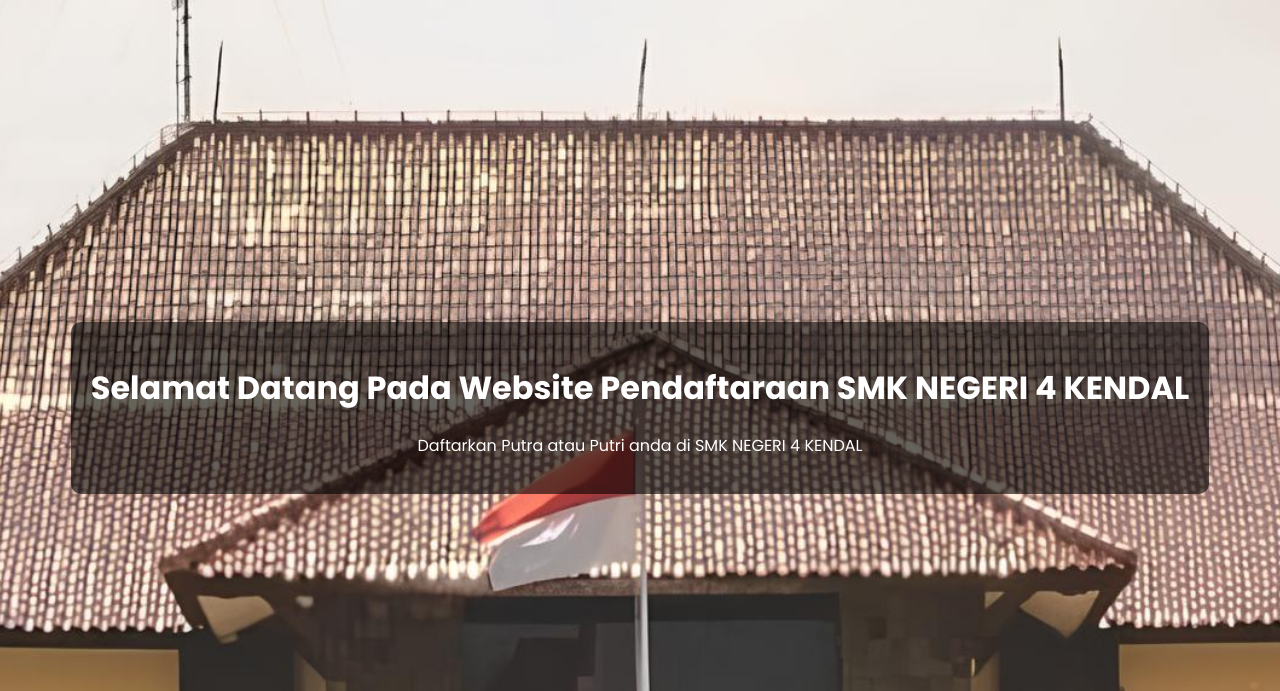
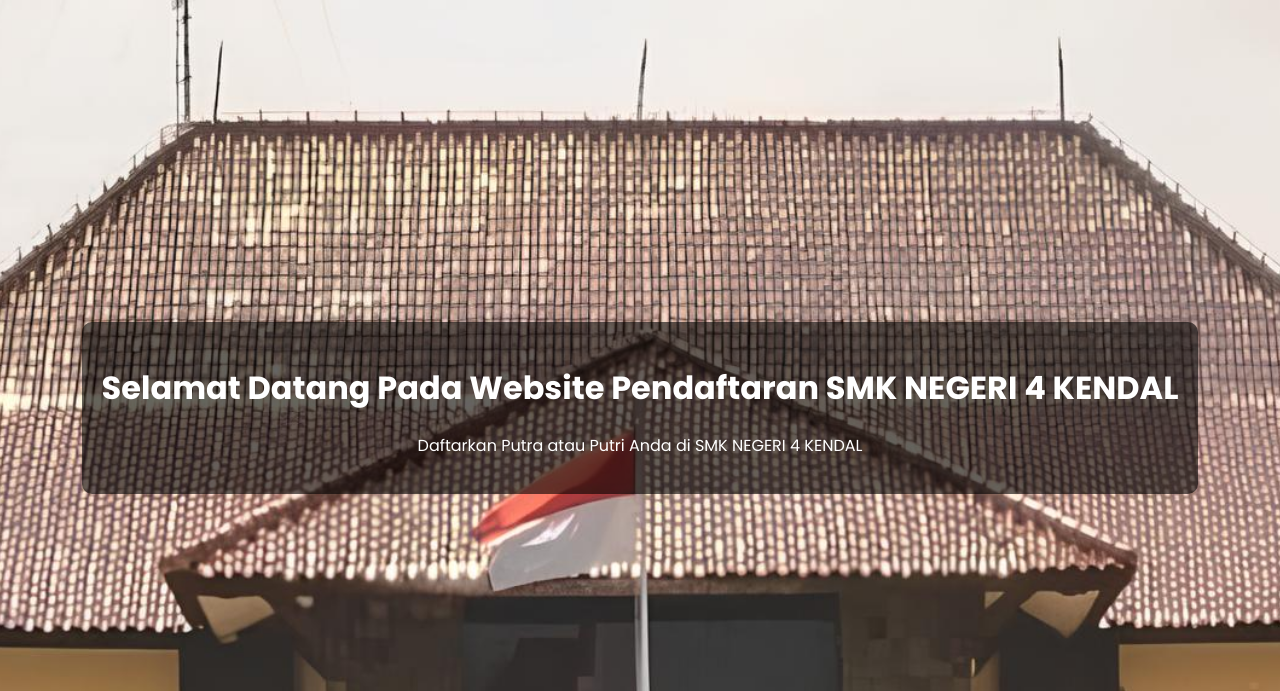
Before and after one commit to cicakbakar-eng/WEBSITE-PENDAFTARAAN, a PHP site: page / in a window 1280 px wide. Shown: the top 691 px of the page. Run offline with PHP 8.4, Linux system fonts and the light colour scheme.

Commit message:
UPDATE V1

```diff
--- /dev/null
+++ b/connect.php
@@ -0,0 +1,5 @@
+<?php
+$conn = mysqli_connect("localhost", "root", "", "pendaftaraan_siswa");
+//var_dump($conn);
+
+?>
--- a/index.html
+++ /dev/null
@@ -1,41 +0,0 @@
-<!DOCTYPE html>
-<html lang="en">
-<head>
-    <meta charset="UTF-8">
-    <meta name="viewport" content="width=device-width, initial-scale=1.0">
-    <link rel="stylesheet" href="stylelandingpage.css">
-    <title>PENDAFTARAAN SISWA BARU.com</title>
-</head>
-<body>
-
-<!--AWAL CODE SAMBUTAN-->
-    <div class="SAMBUTAN">
-        <div class="SAMBUTAN-OVERLAY">
-        <h1>Selamat Datang Pada Website Pendaftaraan SMK NEGERI 4 KENDAL</h1>
-        <p>Daftarkan Putra atau Putri anda di SMK NEGERI 4 KENDAL</p>
-    </div>
-    </div>
-<!--AKHIR CODE SAMBUTAN-->
-<!--AWAL CODE METODE PENDAFTARAAN-->
-<div class="METODE">
-    <div class="METODE-CARD">
-        <h1>Metode Pendaftaran</h1>
-        <div class="METODE-CARD-CONTENT">
-            <div class="METODE-CARD-CONTENT-ITEM">
-                <img src="FOTO/wifi.png" alt="online">
-                <h2>Online</h2>
-                <p>Daftar Online dengan mengisi formulir yang telah disediakan</p>
-                <a href="formpendaftaraan.html"><button class="BUTTON" type="button">DAFTAR ONLINE</button></a>
-            </div>
-            <div class="METODE-CARD-CONTENT-ITEM">
-                <img src="FOTO/LOKASI.png" alt="offline">
-                <h2>Offline</h2>
-                <p>Daftar Offline dengan mendatangi sekolah langsung</p>
-                <a href="https://www.bing.com/maps?&ty=18&q=lokasi%20SMK%20N%204%20KENDAL&ss=ypid.YN7999x8045226034622022099&mb=-6.939324~110.220294~-6.954~110.240378&description=4%20Jl%20Soekarno-Hatta%2051318%20Kendal%20Jawa%20Tengah%C2%B7Sekolah%20kejuruan%20dan%20teknis&cardbg=%2388979C&dt=1741276800000&tt=SMK%20Negeri%204%20Kendal&tsts0=%2526ty%253D18%2526q%253Dlokasi%252520SMK%252520N%2525204%252520KENDAL%2526ss%253Dypid.YN7999x8045226034622022099%2526mb%253D-6.939324~110.220294~-6.954~110.240378%2526description%253D4%252520Jl%252520Soekarno-Hatta%25252051318%252520Kendal%252520Jawa%252520Tengah%2525C2%2525B7Sekolah%252520kejuruan%252520dan%252520teknis%2526cardbg%253D%25252388979C%2526dt%253D1741276800000&tstt0=SMK%20Negeri%204%20Kendal&cp=-6.946662~110.225015&lvl=16&pi=0&ftst=0&ftics=False&v=2&sV=2&form=S00027"><button class="BUTTON" type="button">LOKASI SMK NEGERI 4 KENDAL</button></a>
-            </div>
-        </div>
-    </div>
-</div>
-<!--AKHIR CODE METODE PENDAFATARAN-->
-</body>
-</html>
--- /dev/null
+++ b/index.php
@@ -0,0 +1,39 @@
+<!DOCTYPE html>
+<html lang="en">
+<head>
+    <meta charset="UTF-8">
+    <meta name="viewport" content="width=device-width, initial-scale=1.0">
+    <link rel="stylesheet" href="stylelandingpage.css">
+    <title>PENDAFTARAN SISWA BARU.com</title>
+</head>
+<body>
+
+    <div class="SAMBUTAN">
+        <div class="SAMBUTAN-OVERLAY">
+            <h1>Selamat Datang Pada Website Pendaftaran SMK NEGERI 4 KENDAL</h1>
+            <p>Daftarkan Putra atau Putri Anda di SMK NEGERI 4 KENDAL</p>
+        </div>
+    </div>
+
+    <div class="METODE">
+        <div class="METODE-CARD">
+            <h1>Metode Pendaftaran</h1>
+            <div class="METODE-CARD-CONTENT">
+                <div class="METODE-CARD-CONTENT-ITEM">
+                    <img src="FOTO/wifi.png" alt="online">
+                    <h2>Online</h2>
+                    <p>Daftar Online dengan mengisi formulir yang telah disediakan</p>
+                    <a href="form.php"><button class="BUTTON" type="button">DAFTAR ONLINE</button></a>
+                </div>
+                <div class="METODE-CARD-CONTENT-ITEM">
+                    <img src="FOTO/LOKASI.png" alt="offline">
+                    <h2>Offline</h2>
+                    <p>Daftar Offline dengan mendatangi sekolah langsung</p>
+                    <a href="https://www.bing.com/maps?&ty=18&q=lokasi%20SMK%20N%204%20KENDAL&ss=ypid.YN7999x8045226034622022099&mb=-6.939324~110.220294~-6.954~110.240378&description=4%20Jl%20Soekarno-Hatta%2051318%20Kendal%20Jawa%20Tengah%C2%B7Sekolah%20kejuruan%20dan%20teknis&cardbg=%2388979C&dt=1741276800000&tt=SMK%20Negeri%204%20Kendal&tsts0=%2526ty%253D18%2526q%253Dlokasi%252520SMK%252520N%2525204%252520KENDAL%2526ss%253Dypid.YN7999x8045226034622022099%2526mb%253D-6.939324~110.220294~-6.954~110.240378%2526description%253D4%252520Jl%252520Soekarno-Hatta%25252051318%252520Kendal%252520Jawa%252520Tengah%2525C2%2525B7Sekolah%252520kejuruan%252520dan%252520teknis%2526cardbg%253D%25252388979C%2526dt%253D1741276800000&tstt0=SMK%20Negeri%204%20Kendal&cp=-6.946662~110.225015&lvl=16&pi=0&ftst=0&ftics=False&v=2&sV=2&form=S00027"><button class="BUTTON" type="button">LOKASI SMK NEGERI 4 KENDAL</button></a>
+                </div>
+            </div>
+        </div>
+    </div>
+
+</body>
+</html>
```
Also changed, not shown: form.php (renamed from formpendaftaraan.html, +5 -5 lines), pendaftaraan.php (+20 -0 lines).
